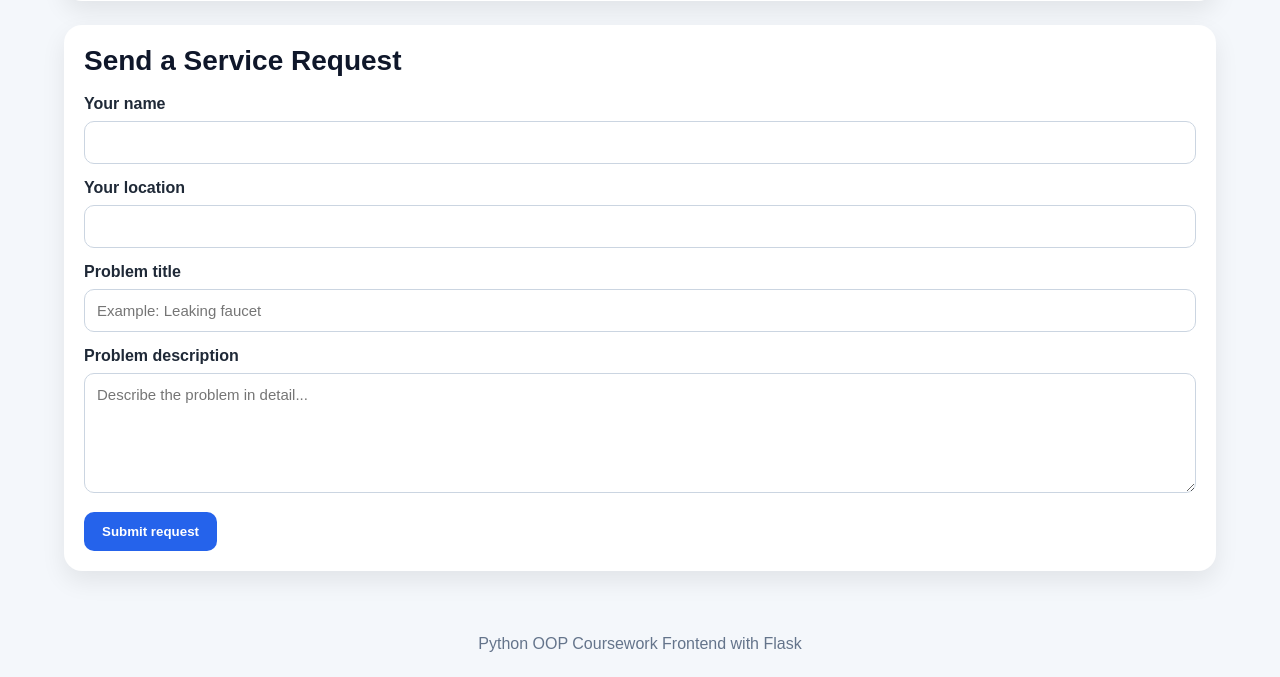
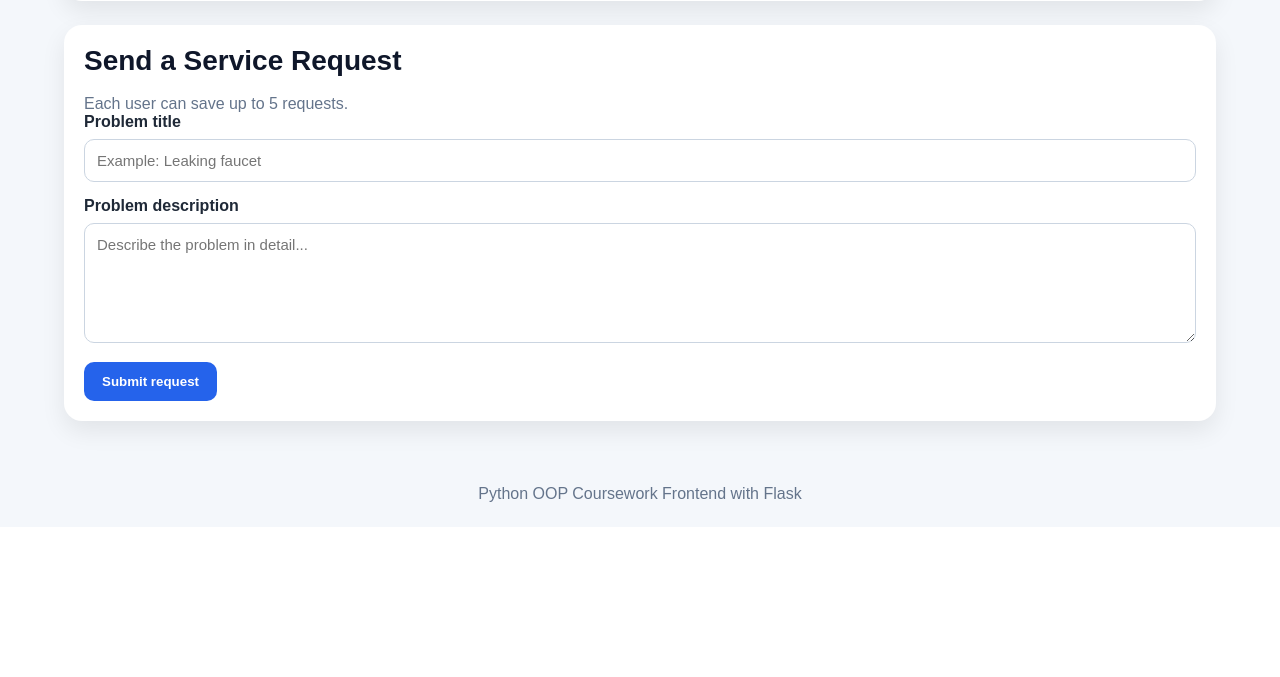
Before and after one commit to Just4Kor/App-for-Emergencies, a Flask app: template templates/worker_details.html in a window 1280 px wide. Shown: the part 522-1199 px from the top of the page. After the commit the page ends 1024 px from the top, so only its background shows below. Run offline with Flask 3, Linux system fonts and the light colour scheme; the template is opened without the code that fills it, so the values that code supplies are empty.

Commit message:
Simplify service request form by removing fields
Removed customer name and location fields from the service request form.

```diff
--- a/templates/worker_details.html
+++ b/templates/worker_details.html
@@ -18,18 +18,9 @@
 
     <div class="detail-box">
         <h2 class="section-title">Send a Service Request</h2>
+        <p class="muted">Each user can save up to 5 requests.</p>
 
         <form method="post">
-            <div style="margin-bottom: 15px;">
-                <label for="customer_name">Your name</label>
-                <input type="text" id="customer_name" name="customer_name">
-            </div>
-
-            <div style="margin-bottom: 15px;">
-                <label for="customer_location">Your location</label>
-                <input type="text" id="customer_location" name="customer_location">
-            </div>
-
             <div style="margin-bottom: 15px;">
                 <label for="problem_title">Problem title</label>
                 <input type="text" id="problem_title" name="problem_title"
```
